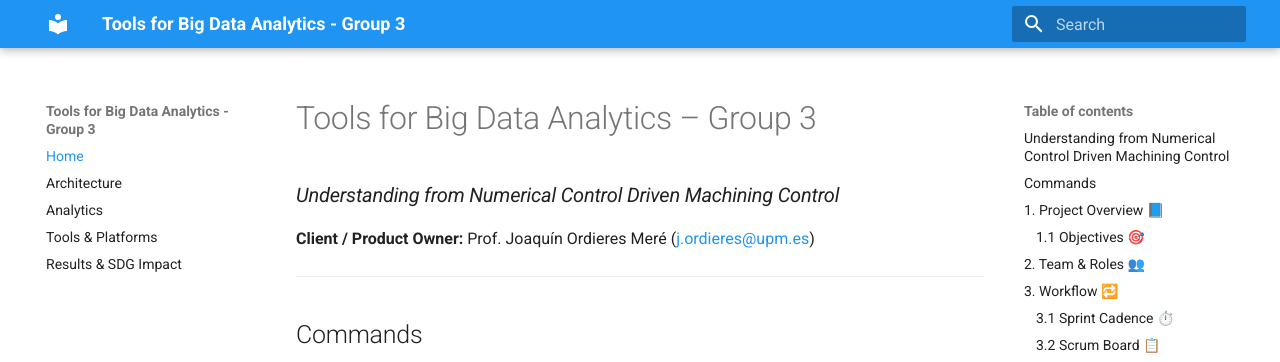
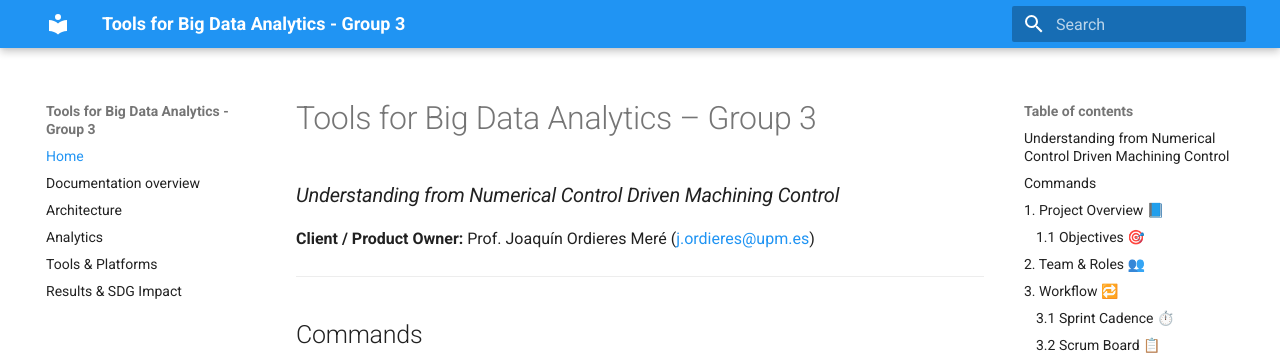
Before and after one commit to TBDA-Classes/2025G3, an MkDocs documentation site: the page built from docs/README.md, in a window 1280 px wide. Shown: the top 362 px of the page. Built offline with MkDocs 1.6.1 and Material for MkDocs 9.7.7, drawn with Linux system fonts in a browser that asks for light colours.

Commit message:
Update mkdocs.yml

```diff
--- a/mkdocs.yml
+++ b/mkdocs.yml
@@ -7,6 +7,7 @@ theme:
 
 nav:
   - Home: README.md
+  - Documentation overview: overview.md
   - Architecture: architecture.md
   - Analytics: analytics.md
   - Tools & Platforms: tools.md
```
